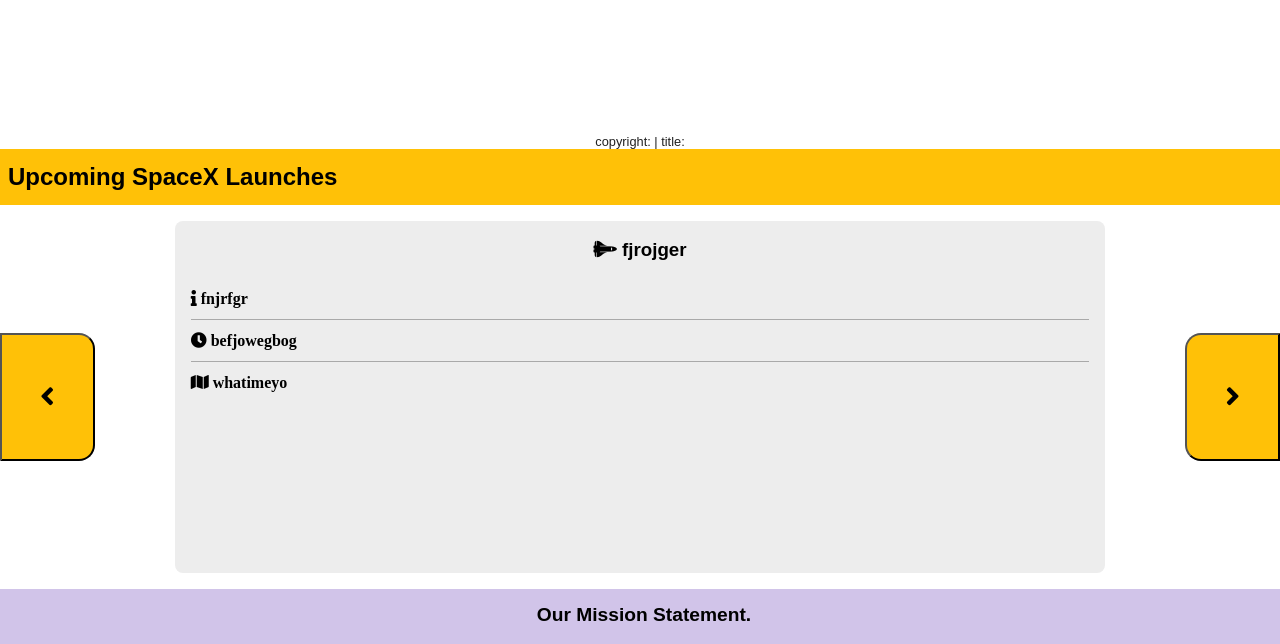
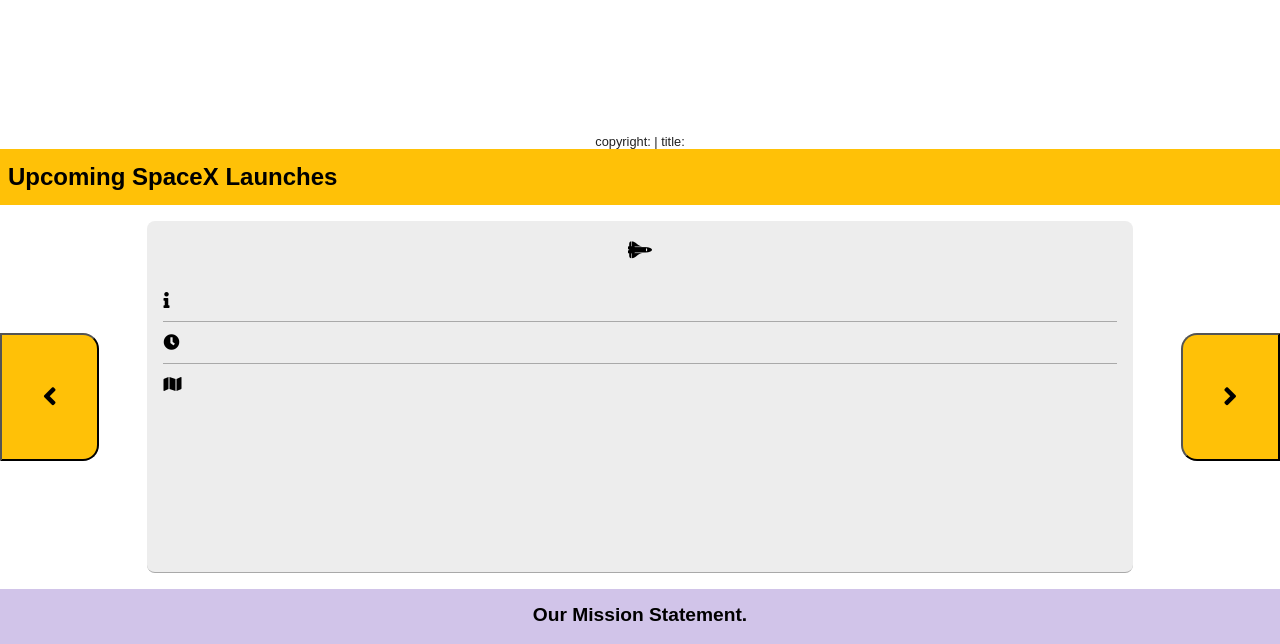
Before and after one commit to PerseusRipple/the-final-countdown, a website: page public/index.html in a window 1280 px wide. Shown: the part 278-922 px from the top of the page. Drawn offline with Linux system fonts and the light colour scheme; no server answers.

Commit message:
added spacex api fetch

```diff
--- a/public/index.html
+++ b/public/index.html
@@ -6,7 +6,7 @@
     <title>The Final Countdown</title>
     <link rel="shortcut icon" href="/favicon.ico" />
     <link rel="stylesheet" href="/screen.css" />
-    <link rel="stylesheet" href="https://use.fontawesome.com/releases/v5.7.2/css/all.css" integrity="sha384-fnmOCqbTlWIlj8LyTjo7mOUStjsKC4pOpQbqyi7RrhN7udi9RwhKkMHpvLbHG9Sr" crossorigin="anonymous">
+  <link rel="stylesheet" href="https://use.fontawesome.com/releases/v5.7.2/css/all.css" integrity="sha384-fnmOCqbTlWIlj8LyTjo7mOUStjsKC4pOpQbqyi7RrhN7udi9RwhKkMHpvLbHG9Sr" crossorigin="anonymous">
   </head>
   <body>
 
@@ -23,7 +23,6 @@
             <li><a href="#" class="text-primary-color"></a>Contact Us</a></li>
           </ul>
         </section>
-
       </header>
       </nav>
 
@@ -44,31 +43,31 @@
 
         <section class="upcoming-launches">
           <h2 class="accent-color">Upcoming SpaceX Launches</h2>
-          <section class="launches">
-            <button class="left arrow main-accent-color primary-text-color">
+        </section>
+
+          <section class="launches selector">
+            <button id="prev" class="left arrow main-accent-color primary-text-color">
               <i class="fas fa-angle-left"></i>
             </button>
-            <section class="launch-card">
+            <section id="launch-card">
+            <section class="shuttle-name">
               <h3>
-                <i class="fas fa-space-shuttle"></i> fjrojger</h3>
-
+                <i class="fas fa-space-shuttle"></i>  </h3>
+              </section>
                  <section class="information">
-                    <i class="fas fa-info"> fnjrfgr</i>
+                    <i class="fas fa-info">  </i>
                  </section>
                 <section class="countdown">
-                    <i class="fas fa-clock"> befjowegbog</i>
+                    <i class="fas fa-clock">  </i>
                 </section>
                 <section class="location">
-                    <i class="fas fa-map"> whatimeyo</i>
+                    <i class="fas fa-map">  </i>
                 </section>
-
             </section>
-            <button class="right arrow main-accent-color primary-text-color">
+            <button id="next" class="right arrow main-accent-color primary-text-color">
                 <i class="fas fa-angle-right"></i>
               </button>
             </section>
-
-
 
         <!-- Info -->
         <section class="supporting-container light-primary-color">
@@ -95,5 +94,6 @@
             </span>
           </footer>
         <script src="/main.js" charset="utf-8"></script>
+
       </body>
     </html>
--- a/public/main.js
+++ b/public/main.js
@@ -1,17 +1,6 @@
-// fetch(API_URL)
-// .then (resp => resp.json())
-// .then(img => {
-//   hero_image.image = image
-//   hero_image.render()
-// })
-
-// const url(https://sdg-astro-api.herokuapp.com/api/Nasa/apod)
-
-// const url(https://sdg-astro-api.herokuapp.com/api/SpaceX/launches/upcoming)
-
 const main = () => {
   getPicture()
-  // getLaunches()
+  getLaunch()
 }
 
 const getPicture = () => {
@@ -27,14 +16,23 @@
       document.getElementById('hero-image').style.backgroundImage = `url(${
         data.hdUrl
       })`
-
-      /*
-      let nasaImage = document.createElement('img')
-      nasaImage.src = data.url
-
-      let heroImage = document.querySelector('.hero-image')
-      heroImage.appendChild(nasaImage)
-    ) */
     })
 }
+
+const getLaunch = () => {
+  let launch = `https://sdg-astro-api.herokuapp.com/api/SpaceX/launches/upcoming`
+
+  fetch(launch)
+    .then(resp => {
+      return resp.json()
+    })
+
+    .then(data => {
+      console.log(data)
+      document.getElementsByClassName('launches-selector').textContent = `url(${
+        data.hdUrl
+      })`
+    })
+}
+
 document.addEventListener('DOMContentLoaded', main)
--- a/public/screen.css
+++ b/public/screen.css
@@ -69,6 +69,7 @@
   color: #ffffff;
   text-decoration: underline;
   font-size: 1rem;
+  /*padding: 1.25rem; */
   margin: 0.5rem;
 }
 
@@ -137,15 +138,6 @@
   background: var(--main-accent-color);
 }
 
-/*.supporting-container {
-  display: flex;
-  justify-content: center;
-  background-color: #d1c4e9;
-  width: 100%;
-  margin-right: 5%;
-  margin-top: 10rem;
-} */
-
 /* Supporting Container */
 
 .supporting-container {
@@ -156,6 +148,7 @@
   background-color: #d1c4e9;
   font-size: 1.2rem;
 }
+
 */ .light-primary-color {
   background: #d1c4e9;
 }
@@ -187,36 +180,37 @@
 
 /* Launch Card */
 
-.launch-card {
-  margin: 1rem 5rem;
+#launch-card {
+  margin: 1rem 3rem;
   padding: 0 1rem 0.5rem 1rem;
   background-color: #ededed;
   border-radius: 0.5rem;
+  /*padding-bottom: 0.75rem; */
+  border-bottom: darkgray 1px solid;
   width: 100%;
 }
 
-.launch-card h3 {
+#launch-card h3 {
   text-align: center;
 }
+h3 {
+  display: block;
+  font-size: 1.2rem;
+}
 
-.launch-card svg {
+#launch-card svg {
   margin-right: 0.5rem;
 }
 
-.launch-card main {
-  padding-bottom: 0.75rem;
-  border-bottom: darkgray 1px solid;
-}
-
-.launch-card .information,
-.launch-card .countdown,
-.launch-card .location {
+#launch-card .information,
+#launch-card .countdown,
+#launch-card .location {
   padding-top: 0.75rem;
   padding-bottom: 0.75rem;
   border-bottom: darkgray 1px solid;
 }
 
-.launch-card .location {
+#launch-card .location {
   border: none;
 }
 
```
Also changed, not shown: public/copy.js (added, +36 -0 lines), public/copy.screen.css (+9 -0 lines).
